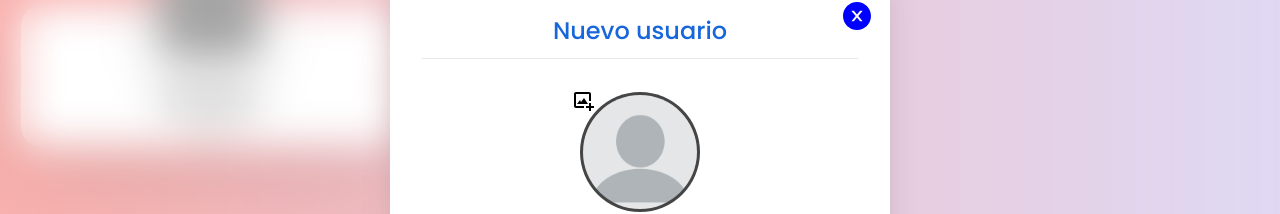
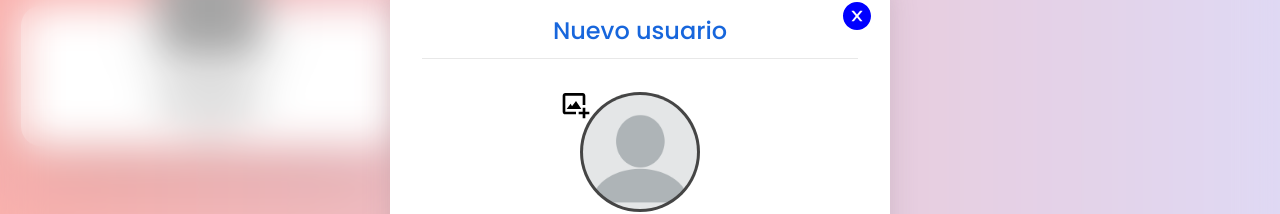
Before and after one commit to wltomv/lambda-crud-web, a React (Vite) app: page / in a window 1280 px wide. Shown: the part 174-388 px from the top of the page. Built offline with nearby package versions, Linux system fonts and the light colour scheme; grey boxes are pictures that could not be loaded.

Commit message:
Add selection of an image in the form to add a new user

```diff
--- a/src/App.css
+++ b/src/App.css
@@ -19,6 +19,7 @@
 
 	display: flex;
 	justify-content: space-evenly;
+	align-items: center;
 }
 
 .add button:hover {
--- a/src/components/AddForm/AddForm.jsx
+++ b/src/components/AddForm/AddForm.jsx
@@ -1,10 +1,19 @@
+import { useState } from "react";
 import { useForm } from "react-hook-form";
 import { BiImageAdd } from "react-icons/bi";
+import readfile from "../../utils/readFile";
 import Avatar from "../Avatar/Avatar";
 
 import styles from "./AddForm.module.css";
 
 function AddForm() {
+	const [media, setMedia] = useState({});
+
+	const changeInput = (e) => {
+		const newImage = readfile(e);
+		setMedia(newImage);
+	};
+
 	const { register, reset, handleSubmit } = useForm();
 	const onSubmit = async (data) => {
 		console.log(data);
@@ -13,10 +22,20 @@ function AddForm() {
 	return (
 		<div className={styles.container_form}>
 			<div className={styles.media}>
-				<Avatar></Avatar>
-				<button type="button">
-					<BiImageAdd size={24} />
-				</button>
+				<Avatar imgSrc={media.url}></Avatar>
+				<div className={styles.media_add}>
+					<label htmlFor="add">
+						<BiImageAdd size={32} className="icon" />
+						<input
+							id="add"
+							type="file"
+							accept="image/*"
+							hidden
+							multiple
+							onChange={changeInput}
+						/>
+					</label>
+				</div>
 			</div>
 			<form onSubmit={handleSubmit(onSubmit)}>
 				<div className={styles.inputBox}>
--- a/src/components/AddForm/AddForm.module.css
+++ b/src/components/AddForm/AddForm.module.css
@@ -12,18 +12,18 @@
 	position: relative;
 }
 
-.container_form .media > button {
+.container_form .media .media_add {
 	background-color: transparent;
 	border: none;
 	border-radius: 50%;
 	text-align: center;
 	position: absolute;
 	top: 0;
-	left: -5px;
+	left: -17px;
 	transition: 0.5s;
 }
 
-.container_form .media > button:hover svg {
+.container_form .media > .media_add:hover svg {
 	cursor: pointer;
 	color: #4b6cb7;
 	font-weight: bold;
--- /dev/null
+++ b/src/utils/readFile.js
@@ -0,0 +1,8 @@
+const readfile = (e) => {
+	const { files } = e.currentTarget;
+	const file = files[0];
+	const url = URL.createObjectURL(file);
+	return { name: file.name, url, file };
+};
+
+export default readfile;
```
